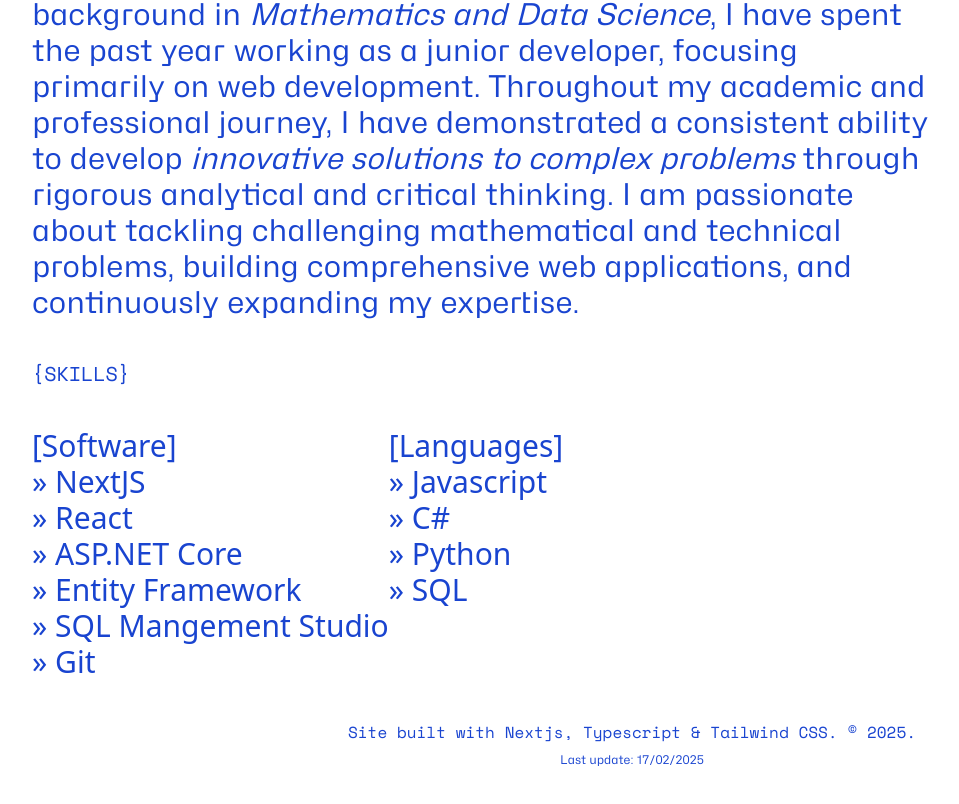
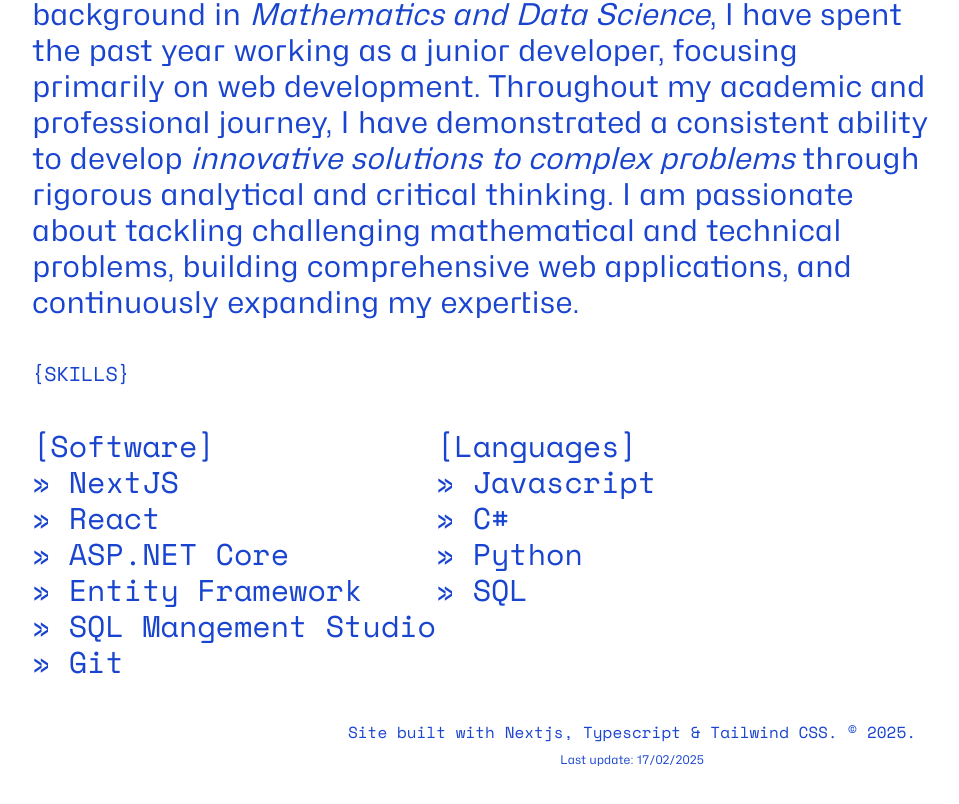
Before and after one commit to Reubotimus/portfolio, a Next.js app: page / in a window 1280 px wide. Shown: the part 2567-3371 px from the top of the page, without its empty margins (8-967 px from the left). Built offline with nearby package versions, Linux system fonts and the light colour scheme.

Commit message:
style changes

```diff
--- a/src/app/layout.tsx
+++ b/src/app/layout.tsx
@@ -37,7 +37,7 @@ export default function RootLayout({
           crossOrigin="anonymous"
         />
       </head>
-      <body>
+      <body className="bg-white">
         <div className="px-10">
           <NavBar />
           {children}
--- a/src/app/page.tsx
+++ b/src/app/page.tsx
@@ -52,7 +52,7 @@ const ProjectsPage = () => {
         className="flex text-lg md:text-xl lg:text-2xl xl:text-3xl 2xl:text-4xl"
         style={{ color: "#1944D0" }}
       >
-        <div className="flex flex-col">
+        <div className="flex flex-col font-space">
           <p>[Software]</p>
           <p>» NextJS</p>
           <p>» React</p>
@@ -61,7 +61,7 @@ const ProjectsPage = () => {
           <p>» SQL Mangement Studio</p>
           <p>» Git</p>
         </div>
-        <div className="flex flex-col">
+        <div className="flex flex-col font-space">
           <p>[Languages]</p>
           <p>» Javascript</p>
           <p>» C#</p>
```
